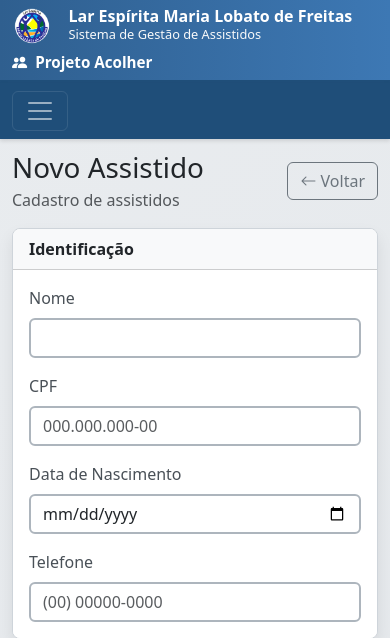
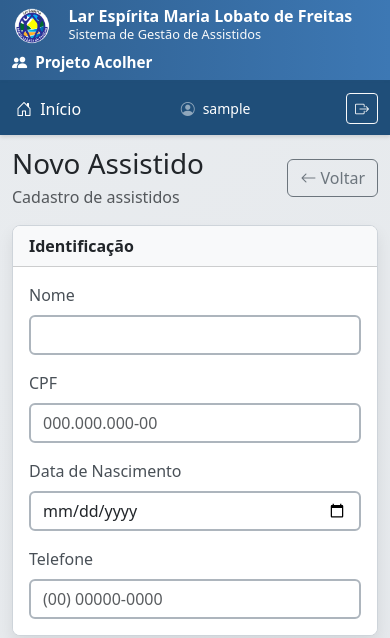
Before and after one commit to titoufu/ProjetoAcolher, a Django app: page /operacoes/assistidos/novo/ in a window 390 px wide. Shown: the top 638 px of the page. Run offline with Django 5.2, Linux system fonts and the light colour scheme; the visitor is signed in with stand-in values (Sample User, id 1).

Commit message:
pagina Home no  mobile_correçao de rota

```diff
--- a/apps/operacoes/templates/operacoes/_nav_items_mobile.html
+++ b/apps/operacoes/templates/operacoes/_nav_items_mobile.html
@@ -5,7 +5,7 @@
   <a class="nav-link px-0 py-2" href="{% url 'operacoes_home' %}">
     <i class="bi bi-house-door me-2"></i> Início
   </a>
-
+<!-- -->
   {% if user.is_authenticated and pode_ver %}
 
     <div class="mt-2 small text-muted text-uppercase fw-semibold">Assistidos</div>
--- a/apps/operacoes/templates/operacoes/base.html
+++ b/apps/operacoes/templates/operacoes/base.html
@@ -226,6 +226,14 @@
         .offcanvas .nav-link:last-child {
             border-bottom: 0;
         }
+
+        @media (max-width: 991.98px) {
+            .navbar-institucional .nav-link {
+                border: 0 !important;
+                padding: .4rem .25rem !important;
+                margin: 0 !important;
+            }
+        }
     </style>
 
     {% block extra_css %}{% endblock %}
@@ -271,18 +279,34 @@
     <!-- NAVBAR SUPERIOR -->
     <nav class="navbar navbar-expand-lg navbar-dark navbar-institucional">
         <div class="container-fluid">
+            <!-- MOBILE: navbar mínima (horizontal) -->
+            <div class="d-flex d-lg-none w-100 align-items-center justify-content-between">
 
-            <!-- Botão hambúrguer: SOMENTE no mobile -->
-            <button class="navbar-toggler d-lg-none" type="button" data-bs-toggle="offcanvas"
-                data-bs-target="#offcanvasMain" aria-controls="offcanvasMain" aria-label="Abrir menu">
-                <span class="navbar-toggler-icon"></span>
-            </button>
+                <a class="nav-link text-white px-2" href="{% url 'operacoes_home' %}">
+                    <i class="bi bi-house-door me-1"></i> Início
+                </a>
+
+                <div class="text-white-50 small d-flex align-items-center gap-2">
+                    <i class="bi bi-person-circle"></i>
+                    <span class="text-white">{{ user.username }}</span>
+                </div>
+
+                <form method="post" action="/accounts/logout/" class="m-0">
+                    {% csrf_token %}
+                    <button type="submit" class="btn btn-sm btn-outline-light">
+                        <i class="bi bi-box-arrow-right"></i>
+                        <span class="d-none d-sm-inline ms-1">Sair</span>
+                    </button>
+                </form>
+
+            </div>
+
 
             <!-- DESKTOP: menu normal (horizontal), só aparece em lg+ -->
             <div class="collapse navbar-collapse d-none d-lg-flex" id="navbarMain">
 
                 <!-- Menus principais (desktop) -->
-              {% include "operacoes/_nav_items.html" %}
+                {% include "operacoes/_nav_items.html" %}
 
                 <!-- Usuário (desktop) -->
                 <ul class="navbar-nav ms-auto">
```
Also changed, not shown: other parts of apps/operacoes/templates/operacoes/base.html (+0 -47 lines).
